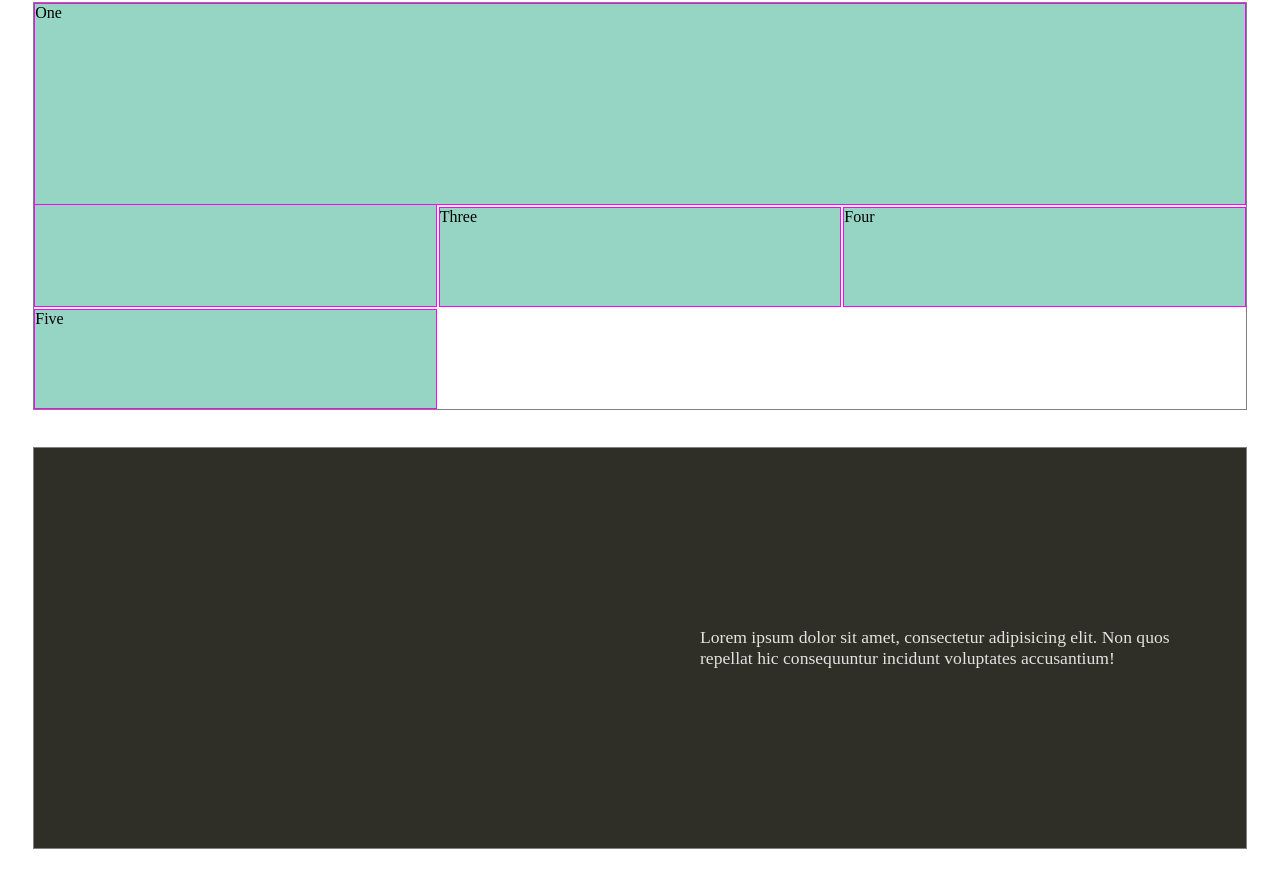
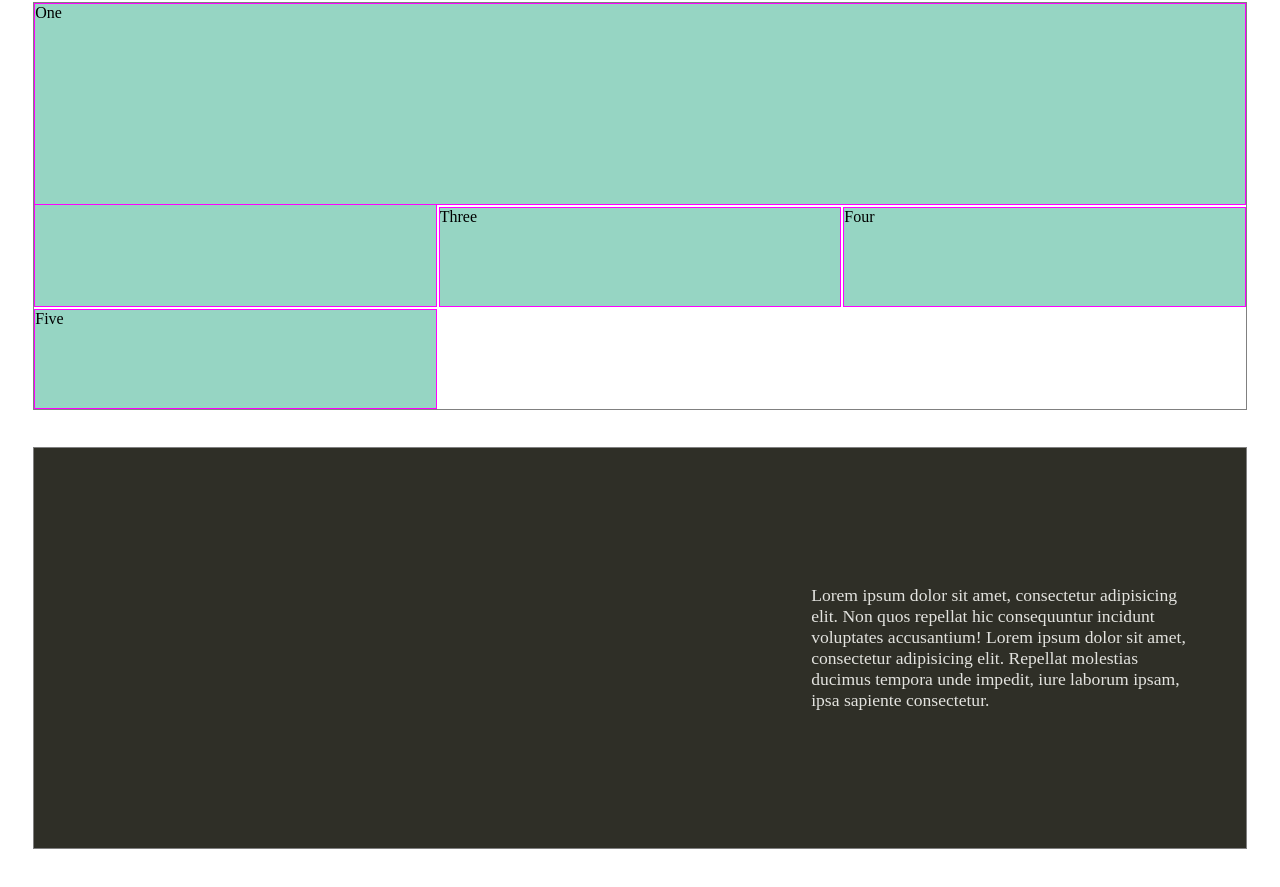
Before and after one commit to deniolp/myGrids, a plain HTML site: page index.html in a window 1280 px wide. Shown: the part 501-1388 px from the top of the page. Drawn offline with Linux system fonts and the light colour scheme.

Commit message:
Changing the number of fr's in grid4 and adjusting grid-auto-rows property

```diff
--- a/index.html
+++ b/index.html
@@ -36,7 +36,7 @@
   </div>
 
   <div class="container grid4">
-    <div class="child">Lorem ipsum dolor sit amet, consectetur adipisicing elit. Non quos repellat hic consequuntur incidunt voluptates accusantium!</div>
+    <div class="child">Lorem ipsum dolor sit amet, consectetur adipisicing elit. Non quos repellat hic consequuntur incidunt voluptates accusantium! Lorem ipsum dolor sit amet, consectetur adipisicing elit. Repellat molestias ducimus tempora unde impedit, iure laborum ipsam, ipsa sapiente consectetur.</div>
   </div>
 
 </body>
--- a/style.css
+++ b/style.css
@@ -90,8 +90,8 @@ article {
 
 .grid4 {
   display: grid;
-  grid-template-columns: 1fr 1fr;
-  grid-auto-rows: 400px;
+  grid-template-columns: 2fr 2fr 2fr 4fr;
+  grid-auto-rows: minmax(400px, auto);
   background-color: #2f2f27;
 }
 
@@ -99,9 +99,9 @@ article {
   display: grid;
   align-items: center;
   justify-content: center;
-  grid-column-start: 2;
+  grid-column-start: 4;
   color: #e3e3df;
   font-family: 'Times New Roman', serif;
   font-size: 1.1em;
-  margin: 0 60px;
+  padding: 0 50px;
 }
```
